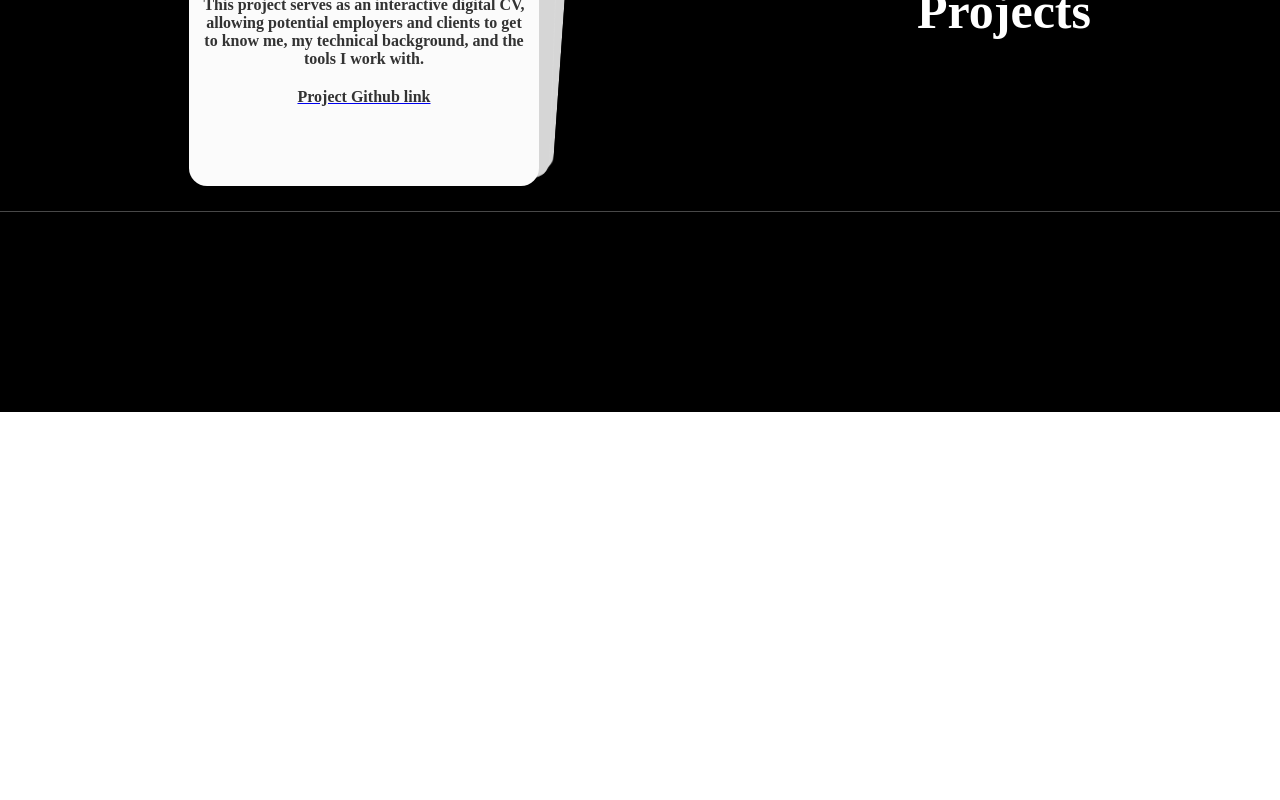
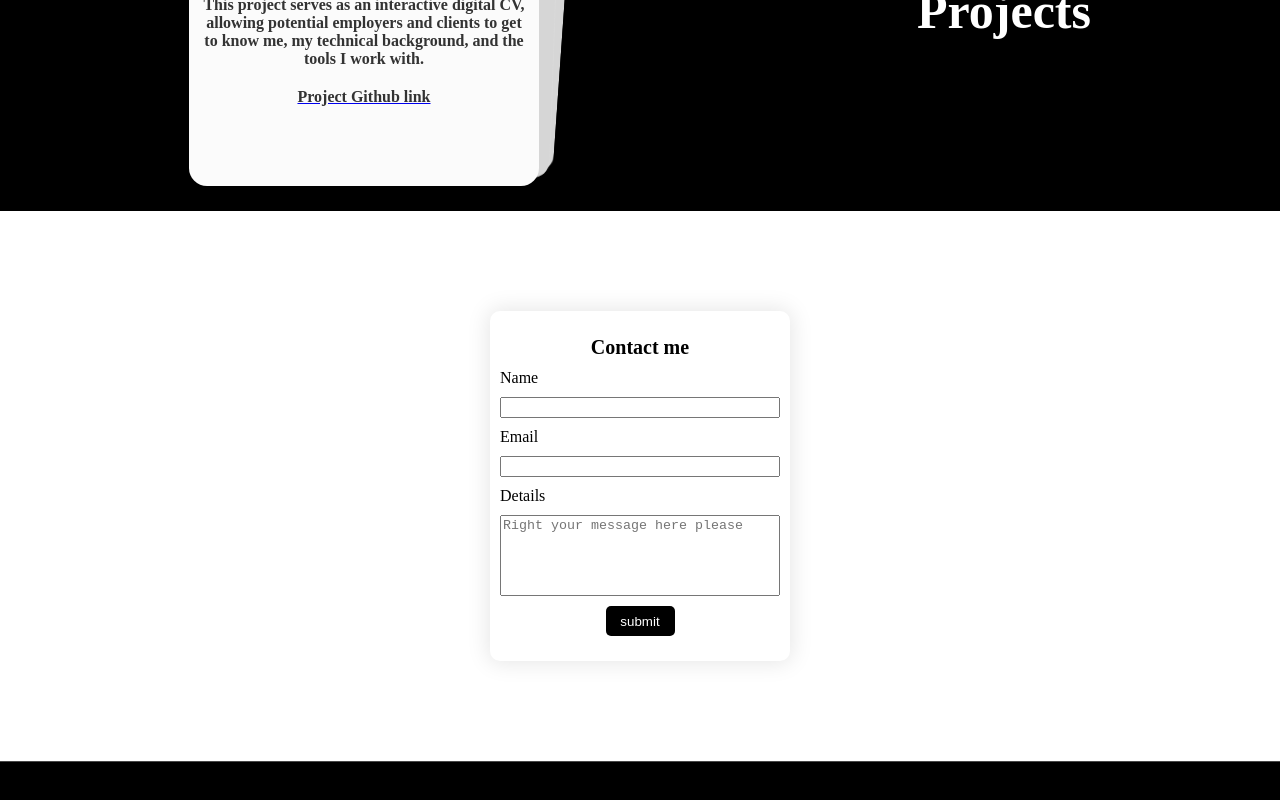
Before and after one commit to Dorsapourmand02/CVdorsapourmand, a React (Vite) app: page / in a window 1280 px wide. Shown: the part 2290-3090 px from the top of the page. Before the commit the page ends 2702 px from the top, so only its background shows below. Built offline with nearby package versions, Linux system fonts and the light colour scheme; a web font is replaced by a local one.

Commit message:
Form frontend created

```diff
--- a/src/App.jsx
+++ b/src/App.jsx
@@ -9,6 +9,7 @@ import Education from './Component/Education/Education'
 import Experience from './Component/Experience/Experience'
 import Projects from './Component/Projects/Projects'
 import Footer from './Component/Footer/Footer'
+import Form from './Component/Form/Form'
 
 
 function App() {
@@ -22,6 +23,7 @@ function App() {
       <Education />
       <Experience />
       <Projects />
+      <Form />
       <Footer />
     </>
   )
--- /dev/null
+++ b/src/Component/Form/Form.css
@@ -0,0 +1,59 @@
+.form-container {
+  display: flex;
+  justify-content: center;
+  align-items: center;
+  height: 550px;
+  background-color: white;
+  color: black;
+
+}
+
+.form {
+  width: 300px;
+  height: 350px;
+  border-radius: 10px;
+  display: flex;
+  box-shadow: 0px 0px 22px 2px rgba(0, 0, 0, 0.1);
+  justify-content: center;
+  flex-direction: column;
+}
+
+.form-title{
+    display: flex;
+    justify-content: center;
+    text-align: center;
+
+}
+
+.form-title h6{
+    font-size: 20px;
+}
+
+.form-detail {
+  display: flex;
+  justify-content: center;
+  flex-direction: column;
+  padding: 10px;
+  gap: 10px;
+}
+
+.submit-btn {
+  display: flex;
+  justify-content: center;
+  text-align: center;
+  align-items: center;
+}
+
+.sub-btn {
+  width: 23%;
+  height: 30px;
+  border-radius: 5px;
+  background-color: #000000;
+  color: white;
+  border: none;
+  cursor: pointer;
+}
+
+textarea{
+    resize: none;
+}
--- /dev/null
+++ b/src/Component/Form/Form.jsx
@@ -0,0 +1,38 @@
+import React from "react";
+import "../Form/Form.css";
+
+function Form() {
+  return (
+    <div className="form-container">
+      <form className="form" action="">
+        <div className="form-title">
+            <h6>Contact me</h6>
+        </div>
+       <div className="form-detail">
+       <p>Name</p>
+        <input type="text" required />
+        <p>Email</p>
+        <input type="email" required />
+        <p>Details</p>
+
+        <textarea
+          className="detail"
+          name="description"
+          placeholder="Right your message here please"
+          rows={5}
+          required
+
+        ></textarea>
+
+       </div>
+        <div className="submit-btn">
+          <button className="sub-btn" action="submit">
+            submit
+          </button>
+        </div>
+      </form>
+    </div>
+  );
+}
+
+export default Form;
```
